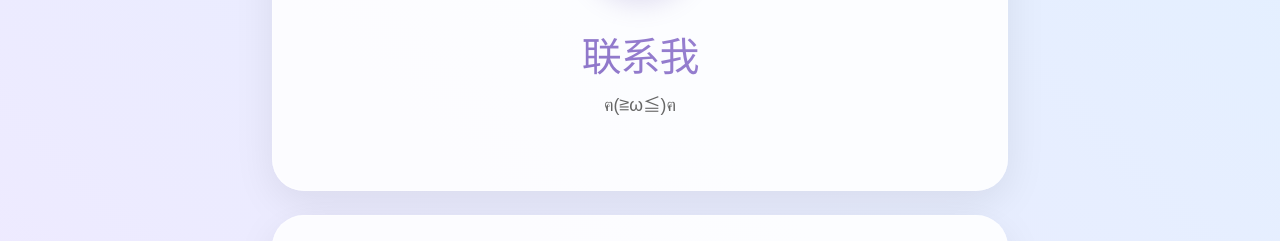
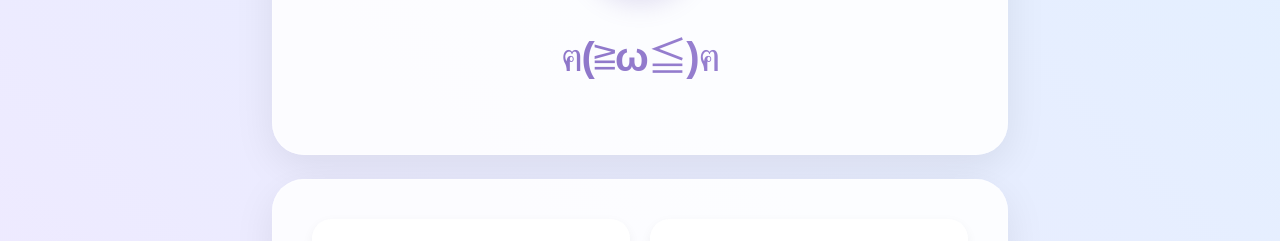
Before and after one commit to moewpro/moewpro.github.io, a plain HTML site: page index.html in a window 1280 px wide. Shown: the part 219-460 px from the top of the page. Drawn offline with Linux system fonts and the light colour scheme.

Commit message:
更新 index.html

```diff
--- a/index.html
+++ b/index.html
@@ -267,8 +267,7 @@
         <div class="card" style="animation-delay: 0.2s;">
             <div class="profile-header">
                <img src="avatar.jpg" alt="头像" class="avatar">
-                <h1>联系我</h1>
-                <p>ฅ(≧ω≦)ฅ</p>
+                <h1>ฅ(≧ω≦)ฅ</h1>
             </div>
         </div>
 
```
